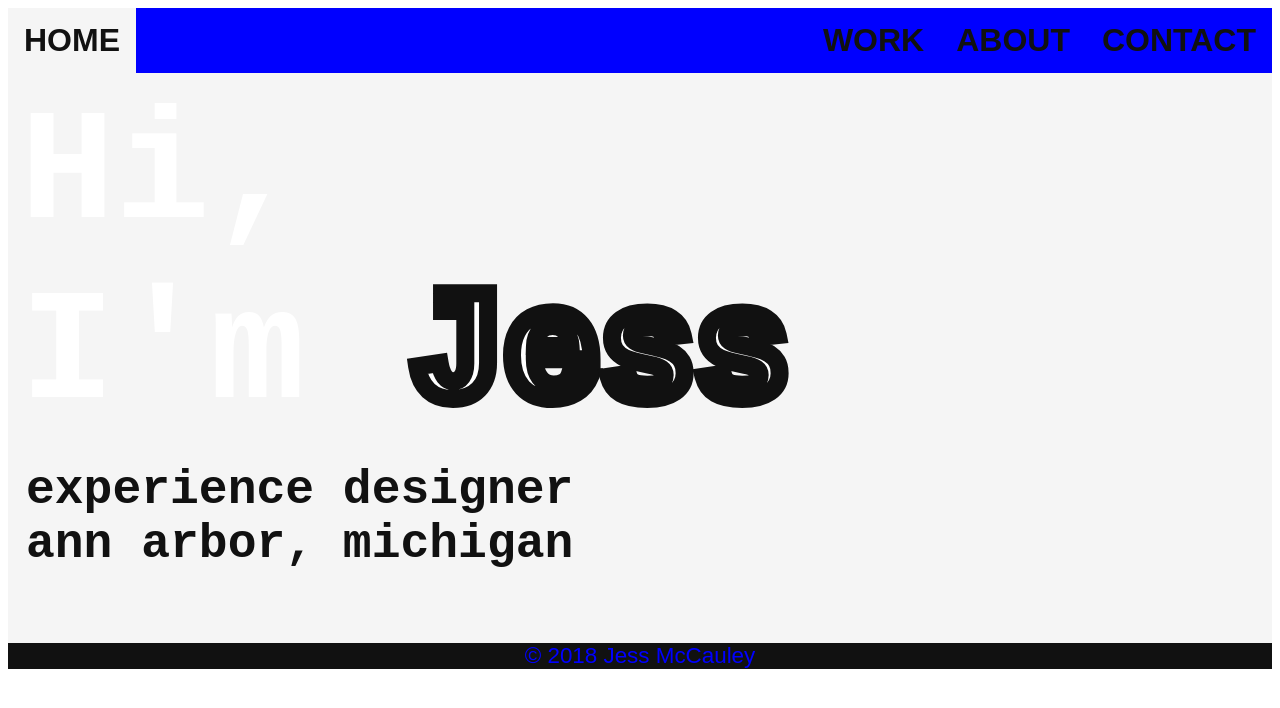
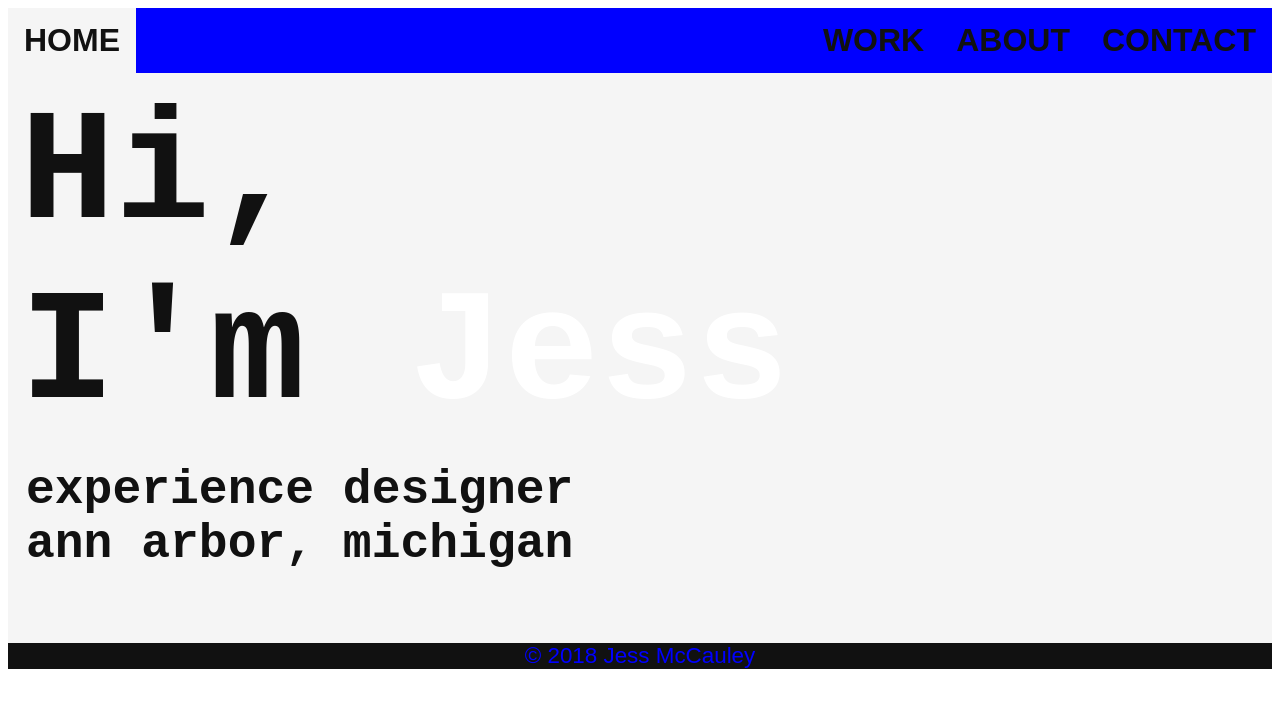
Before and after one commit to jss-mccly/practice, a plain HTML site: page index.html in a window 1280 px wide. Drawn offline with Linux system fonts and the light colour scheme.

Commit message:
Update practicestyle.css

```diff
--- a/css/practicestyle.css
+++ b/css/practicestyle.css
@@ -30,7 +30,7 @@ li {
 
 h1 {
 	font-family: 'Courier New', Courier, monotype;
-	color: #fff;
+	color: #111;
     font-size: 990%;
     text-align: left;
     margin: 12px;
@@ -75,7 +75,6 @@ a {
 	color: #fff;
     text-align: left;
     margin: 9px;
-    -webkit-text-stroke: #111 18px;
 }
 
 li a {
@@ -86,7 +85,7 @@ li a {
     font-family: Arial, Helvetica, sans-serif;
     color: #111;
     font-weight: bolder;
-    font-size: 200%
+    font-size: 200%;
 }
 
 li a:hover {
```
